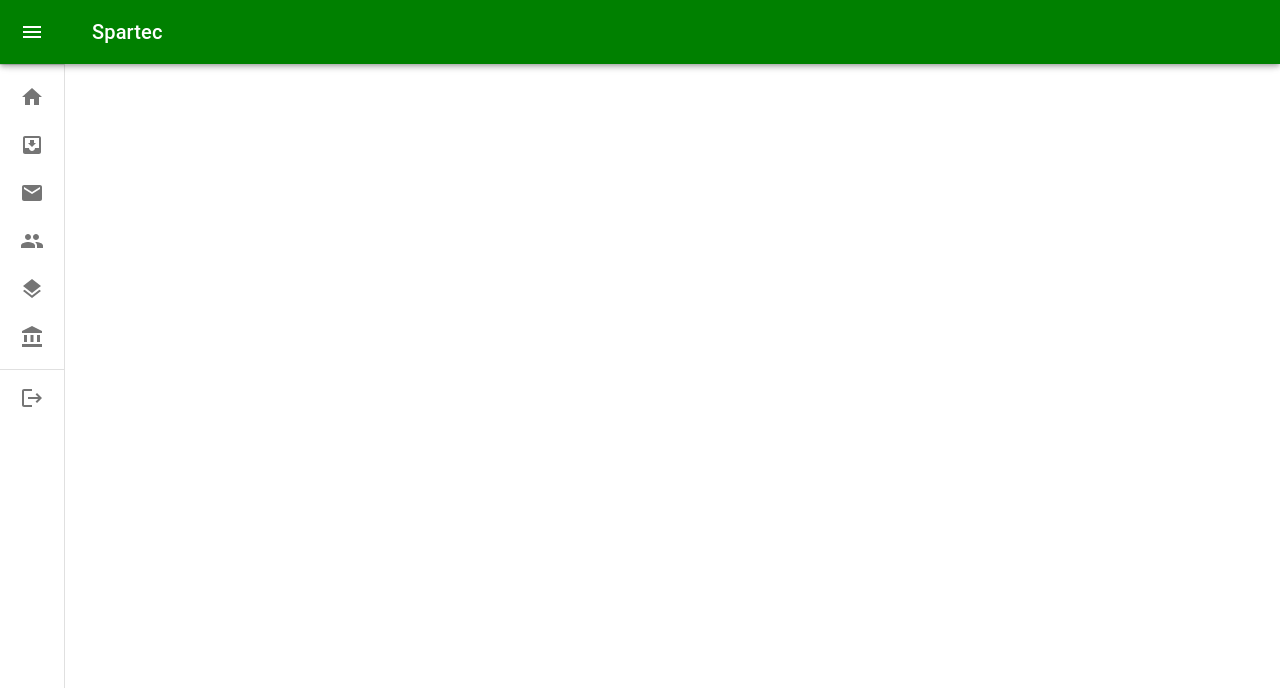
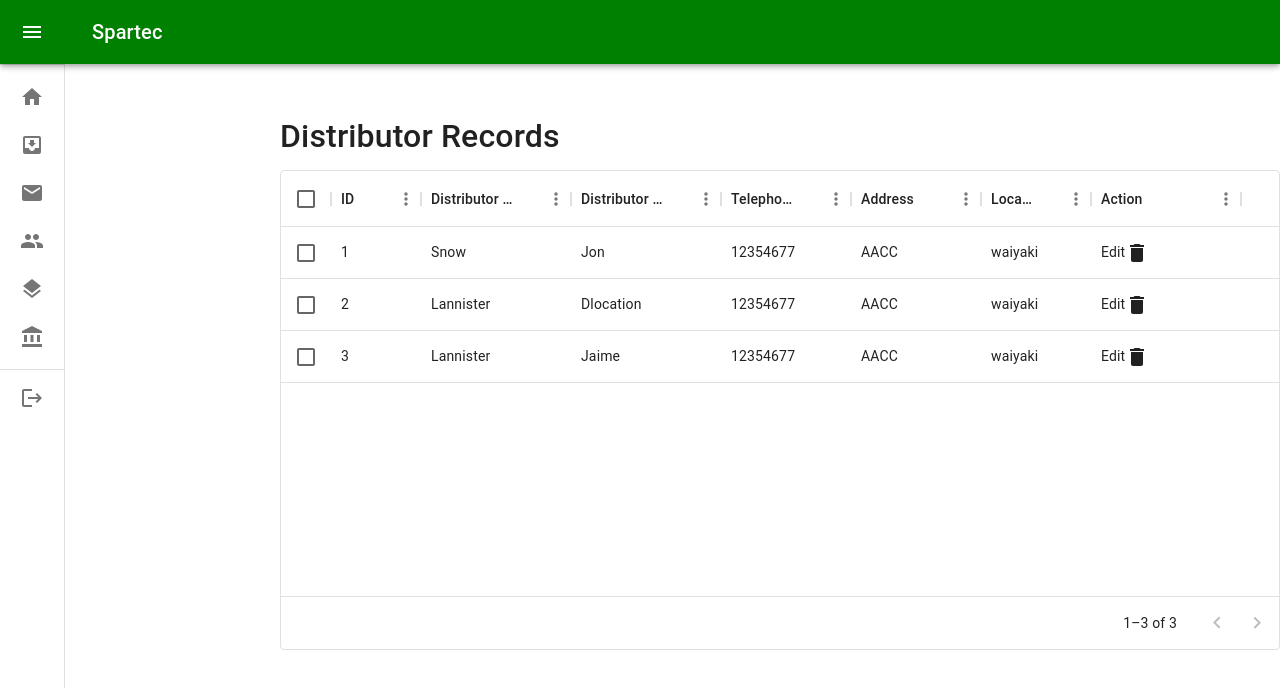
Before and after one commit to dohd/SCA-Track, a React (Create React App) app in the folder scainvoice/: page /distributor/drecords in a window 1280 px wide. Shown: the top 688 px of the page. Built offline with nearby package versions, Linux system fonts and the light colour scheme.

Commit message:
added dist recirds

```diff
--- a/scainvoice/src/index.js
+++ b/scainvoice/src/index.js
@@ -21,6 +21,7 @@ import InvoiceList from './pages/invoice/InvoiceList';
 import CreateNewBank from './pages/bank/CreateNewBank';
 import BankRecords from './pages/bank/BankRecords';
 import CreateDistributor from "./pages/distributors/CreateDistributor";
+import DistributorRecords from "./pages/distributors/DistributorRecords";
 
 const router = createBrowserRouter([
   {
@@ -61,6 +62,10 @@ const router = createBrowserRouter([
           path: "newd",
           element: <CreateDistributor />,
       },
+      {
+        path: "drecords",
+        element: <DistributorRecords />,
+    },
         ]
       },
 
--- a/scainvoice/src/pages/distributors/DistributorRecords.jsx
+++ b/scainvoice/src/pages/distributors/DistributorRecords.jsx
@@ -1,41 +1,73 @@
-import * as React from "react";
-import { DataGrid } from "@mui/x-data-grid";
-import { Box, Paper, Typography } from "@mui/material";
-import { useState, useEffect } from "react";
-import axios from "axios";
-import Distributor from "./Distributors";
+import * as React from 'react';
+import Box from '@mui/material/Box';
+import { DataGrid } from '@mui/x-data-grid';
+import{Link} from "react-router-dom";
+import { useState } from 'react';
+import DeleteIcon from '@mui/icons-material/Delete';
 
+const Distributors = () => {
+  const [distributors, setDistributors] = useState([]);
 
 
 
 const columns = [
-    { field: "id", headerName: "distributor ID", width: 120 },
+  { field: 'id', headerName: 'ID', width: 90 },
+  {
+    field: 'DName',
+    headerName: 'Distributor name',
+    width: 150,
 
-    { field: "distributor_name", headerName: "Distributor Name", width: 200 },
-    {field:"distributor-email",headerName:"Email",width:200},
-    { field: "distributor_telephone", headerName: "Telephone", width: 200 },
-    { field: "distributor_address", headerName: "Address", width: 180 },
-    { field: "distributor_location", headerName: "Location", width: 180 },
+  },
+  {
+    field: 'DEmail',
+    headerName: 'Distributor Email',
+    width: 150,
+
+  },
+  { field: 'Telephone', headerName: 'Telephone', width: 130 },
+  { field: 'DAddress', headerName: 'Address', width: 130 },
+  {
+    field: 'Dlocation',
+    headerName: 'Location',
+    width: 110,
+
+  },
+
+  {field:'Action',
+  headerName: 'Action',
+  width:150,
+  renderCell:(params) =>{
+      return(
+          <>
+          <Link to= {"/invoice/" + params.row.InvoiceNumber}>
+          <button className='InvoiceListEdit'>Edit</button>
+          </Link>
+
+          <DeleteIcon className='InvoiceListDelete' />
+          </>
+      )
+  }
+  },
+
 ];
-
 const generateRowsWithIds = (rows) => {
   return rows.map((row, index) => ({
     ...row,
-      id: `${(index + 1).toString().padStart(3, "0")}`, // Generate ID in the format 001
+    id: `D-${(index + 1).toString().padStart(3, "0")}`, // Generate ID in the format D-001
   }));
 };
 
+const rowsWithIds = generateRowsWithIds(distributors);
 
-  const rowsWithIds = generateRowsWithIds(Distributor);
+
 const rows = [
-    {
-      id: 1,
-      distributor_name: 'Kenya commercial bank',
-      distributor-email: 'bank@gmail.com',
-      distributor_telephone: '0789765433',
+  { id: 1, DName: 'Snow', DEmail: 'Jon', Dlocation: 'waiyaki',Telephone:12354677,DAddress:'AACC' },
+  { id: 2, DName: 'Lannister', DEmail: 'Dlocation', Dlocation: 'waiyaki',Telephone:12354677,DAddress:'AACC' },
+  { id: 3, DName: 'Lannister', DEmail: 'Jaime', Dlocation: 'waiyaki',Telephone:12354677,DAddress:'AACC' },
 
-    },
-  x``]
+];
+
+
   return (
     <Box
       sx={{
@@ -62,14 +94,21 @@ import Distributor from "./Distributors";
           Distributor Records
         </h1>
       <DataGrid
-          rows={rowsWithIds}
+        rows={rows}
         columns={columns}
-          pageSize={5}
+        initialState={{
+          pagination: {
+            paginationModel: {
+              pageSize: 5,
+            },
+          },
+        }}
+        pageSizeOptions={[5]}
         checkboxSelection
+        disableRowSelectionOnClick
       />
       </div>
     </Box>
   );
-};
-
-export default DataTable;
+}
+export default Distributors;
```
Lines whose indentation alone changed are shown as unchanged.
